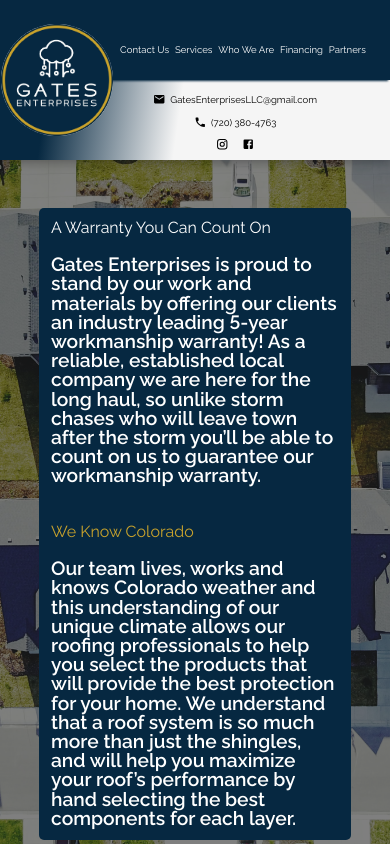
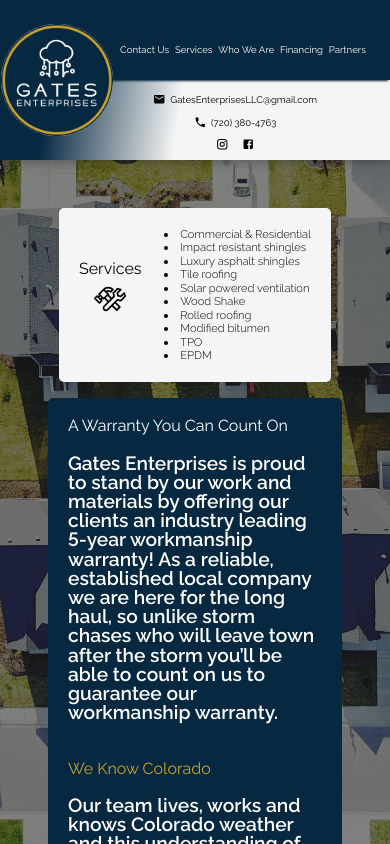
Before and after one commit to JeremiahBerndt/gates-enterprises, a React (Create React App) app: page / in a window 390 px wide. Both pictures are taken after a click on the button "Services". Shown: the top 844 px of the page. Built offline with nearby package versions, Linux system fonts and the light colour scheme.

Commit message:
more styling for mobile

```diff
--- a/src/components/ContactForm/ContactForm.css
+++ b/src/components/ContactForm/ContactForm.css
@@ -42,12 +42,6 @@
   padding-bottom: 1em;
 }
 
-/* .contact-form-info {
-  width: 60%;
-  text-align: center;
-  margin-bottom: 2em
-} */
-
 form {
   height: 100%;
   display: grid;
@@ -83,14 +77,17 @@
 }
 
 @media screen and (max-width: 991px) {
-  /* .form-container {
-    width: 80%;
-  } */
 
   .form-container > h1 {
     min-width: none;
     margin-top: 1em;
     padding-bottom: 2em;
+  }
+
+  .connect-form-and-close {
+    width: 85%;
+    height: 85%;
+    padding: 0.5em;
   }
 
   .contact-form-info {
--- a/src/components/MainPage/Accolades/Accolades.css
+++ b/src/components/MainPage/Accolades/Accolades.css
@@ -37,28 +37,23 @@
     align-items: center;
   }
 
+  .accolade-title {
+    margin-top: 1em;
+  }
+
   .accolades-container {
     max-width: none;
     margin-top: 2em;
     width: 75%;
   }
 
-  /* .accolade-title {
-    max-width: 50%;
-  } */
-
-  .column-title {
-    margin: 0;
-  }
-
   .accolades-list {
-    margin-top: 2em
+    margin-top: 1em
   }
 
   .Accolades > p {
     padding: 0 1em;
     min-width: 90vw;
     font-size: 1.2rem;
-    align-self: flex-start;
   }
 }
--- a/src/components/MainPage/Financing/Financing.css
+++ b/src/components/MainPage/Financing/Financing.css
@@ -0,0 +1,22 @@
+.Financing {
+  justify-content: center;
+}
+
+.Financing > img {
+  padding: 2em;
+  border-radius: 5px;
+  background-color: var(--color-primary);
+  max-width: 80vw;
+}
+
+@media screen and (max-width: 991px) {
+
+  .Financing {
+    margin-top: 18em;
+  }
+
+  .Financing > img{
+    max-width: 90vw;
+  }
+
+}
--- a/src/components/MainPage/Financing/Financing.js
+++ b/src/components/MainPage/Financing/Financing.js
@@ -1,9 +1,10 @@
 import './Financing.css';
+import financeImg from '../../../assets/images/Financing.png'
 
 export default function Financing({ name }) {
   return (
     <section className={`page-content page-single ${name}`}>
-      <h1 className='.mp-content-title'>Under Construction</h1>
+      <img src={financeImg} alt="Financing"></img>
     </section>
   );
 }
--- a/src/components/MainPage/Inspection/Inspection.css
+++ b/src/components/MainPage/Inspection/Inspection.css
@@ -30,7 +30,7 @@
   .inspection-list-container {
     margin-top: 2em;
     flex-direction: row;
-    width: 75%
+    width: 80%
   }
 
   .inspection-list {
--- a/src/components/MainPage/Partners/Partners.css
+++ b/src/components/MainPage/Partners/Partners.css
@@ -4,4 +4,17 @@
 
 .Partners > img{
   max-width: 80vw;
+  border-radius: 5px;
 }
+
+@media screen and (max-width: 991px) {
+
+  .Partners {
+    margin-top: 18em;
+  }
+
+  .Partners > img{
+    max-width: 90vw;
+  }
+
+}
--- a/src/components/MainPage/Rooftops/Rooftops.js
+++ b/src/components/MainPage/Rooftops/Rooftops.js
@@ -6,7 +6,7 @@
     <section className={`page-content page-single ${name}`}>
       <p className='mp-title'>
         Locally Owned and Operated{' '}
-        <span className='gold'>10+ Years Roofing Houses in Colorado</span>
+        <span className='gold'>10+ Years Roofing Homes in Colorado</span>
       </p>
       <div className='video-container mp-content-container'>
         <video className='drone-video' autoPlay loop muted preload='auto'>
--- a/src/components/MainPage/Services/Services.css
+++ b/src/components/MainPage/Services/Services.css
@@ -5,15 +5,12 @@
   padding-bottom: 10rem;
 }
 
-.Services > div {
-  min-width: 80vw;
+.Services > div:first-child {
+  flex: 1;
   border-radius: 5px;
-}
-
-.Services > div:first-child {
   background-color: var(--color-primary);
-  max-width: 50%;
-  padding: 1.5em;
+  /* max-width: 50%; */
+  padding: 2.5em;
 }
 
 .Services > div > p {
@@ -23,6 +20,8 @@
 }
 
 .service-list-container {
+  margin-right: 8em;
+  flex: 1;
   display: flex;
   flex-direction: column;
   justify-content: flex-start;
@@ -39,24 +38,24 @@
 
 @media screen and (max-width: 991px) {
   .Services {
-    flex-direction: column;
+    flex-direction: column-reverse;
   }
 
   .service-list-container {
-    margin-top: 2em;
+    margin-right: 0;
+    margin-bottom: 2em;
     flex-direction: row;
-    width: 85%
   }
 
   .service-list {
     margin-left: 2em;
   }
-
-  .column-title {
-    margin-right: 2em
+  .Services > div:first-child {
+    max-width: auto;
+    width: auto;
   }
 
-  .Services > p {
-    width: 80%
+  .Services > div {
+    width: auto;
   }
 }
--- a/src/components/MainPage/Services/Services.js
+++ b/src/components/MainPage/Services/Services.js
@@ -31,7 +31,7 @@
           <li>Impact resistant shingles</li>
           <li>Luxury asphalt shingles</li>
           <li>Tile roofing</li>
-          <li>Solar powered roof ventilation</li>
+          <li>Solar powered ventilation</li>
           <li>Wood Shake</li>
           <li>Rolled roofing</li>
           <li>Modified bitumen</li>
--- a/src/components/MainPage/WhoWeAre/WhoWeAre.css
+++ b/src/components/MainPage/WhoWeAre/WhoWeAre.css
@@ -1,7 +1,8 @@
 .WhoWeAre {
   justify-content: space-around;
 	background-color: var(--color-primary);
-	margin: 10em 5em 5em;
+	margin: 12em 5em 5em;
+	border-radius: 5px;
 }
 
 .WhoWeAre > div >img {
@@ -10,27 +11,39 @@
 
 .WhoWeAre > div:first-child > p{
 	min-width: 12ch;
+	margin-bottom: 2rem;
 }
 
 .wwa-story {
-  width: 20em;
+  width: auto;
 }
 
 @media screen and (max-width: 991px) {
   .WhoWeAre {
     flex-direction: column;
     align-items: center;
+		margin-top: 22em;
+		padding: 2.4em;
   }
 
 	.WhoWeAre > p {
 		margin-bottom: 1em;
 	}
 
+	.WhoWeAre > div:first-child > p{
+		margin-left: 0;
+		margin-right: 0;
+	}
+
+	.WhoWeAre > div >img {
+		max-width: 100%;
+		margin-bottom: 2em;
+	}
+
 	.WhoWeAre > div {
-		width: 75%;
 		display: flex;
+		flex-direction: column;
 		justify-content: center;
-		padding: 3em 1em
 	}
 
 	.wwa-story {
```
Also changed, not shown: src/assets/images/Financing.png (added), src/assets/images/OurPartners.png.
